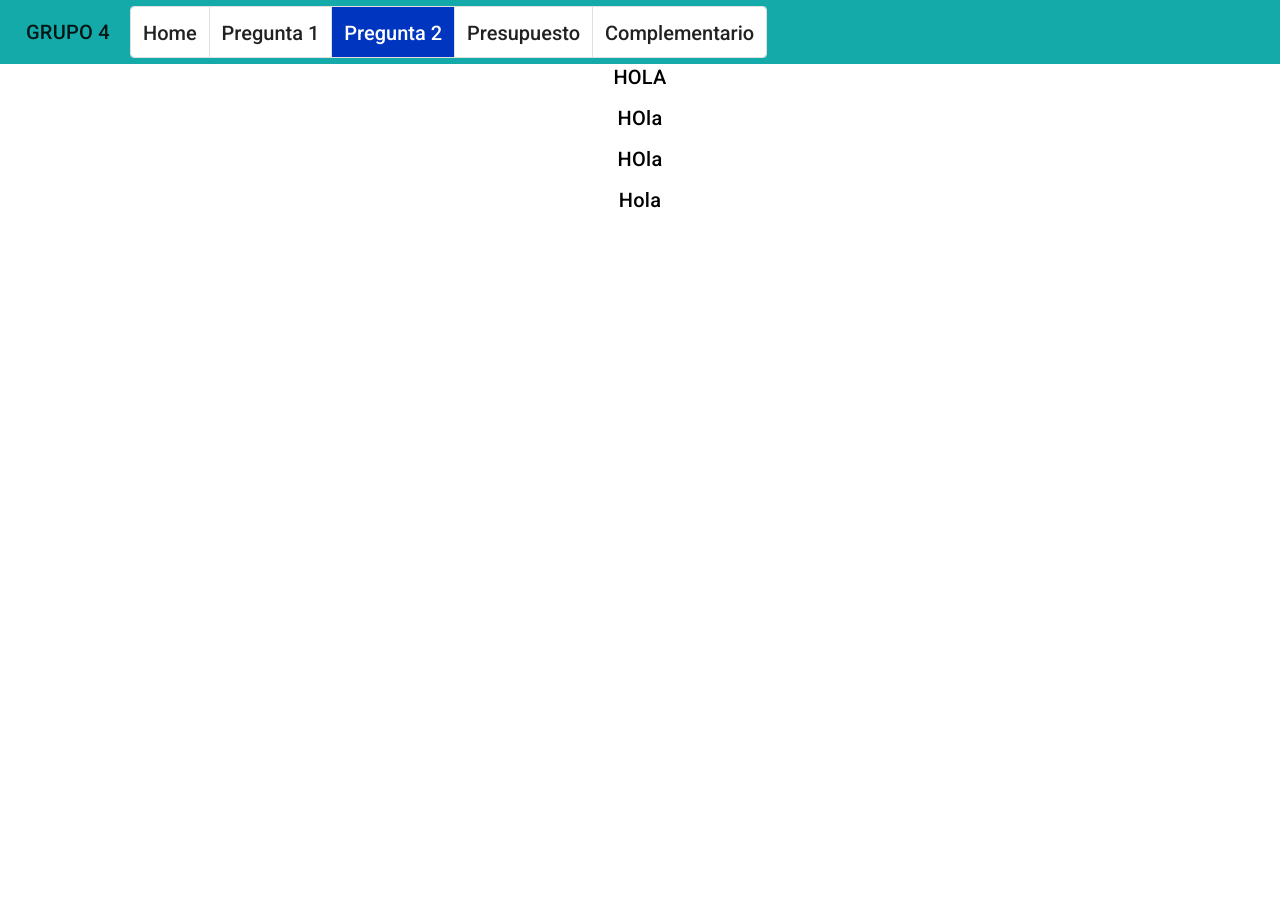
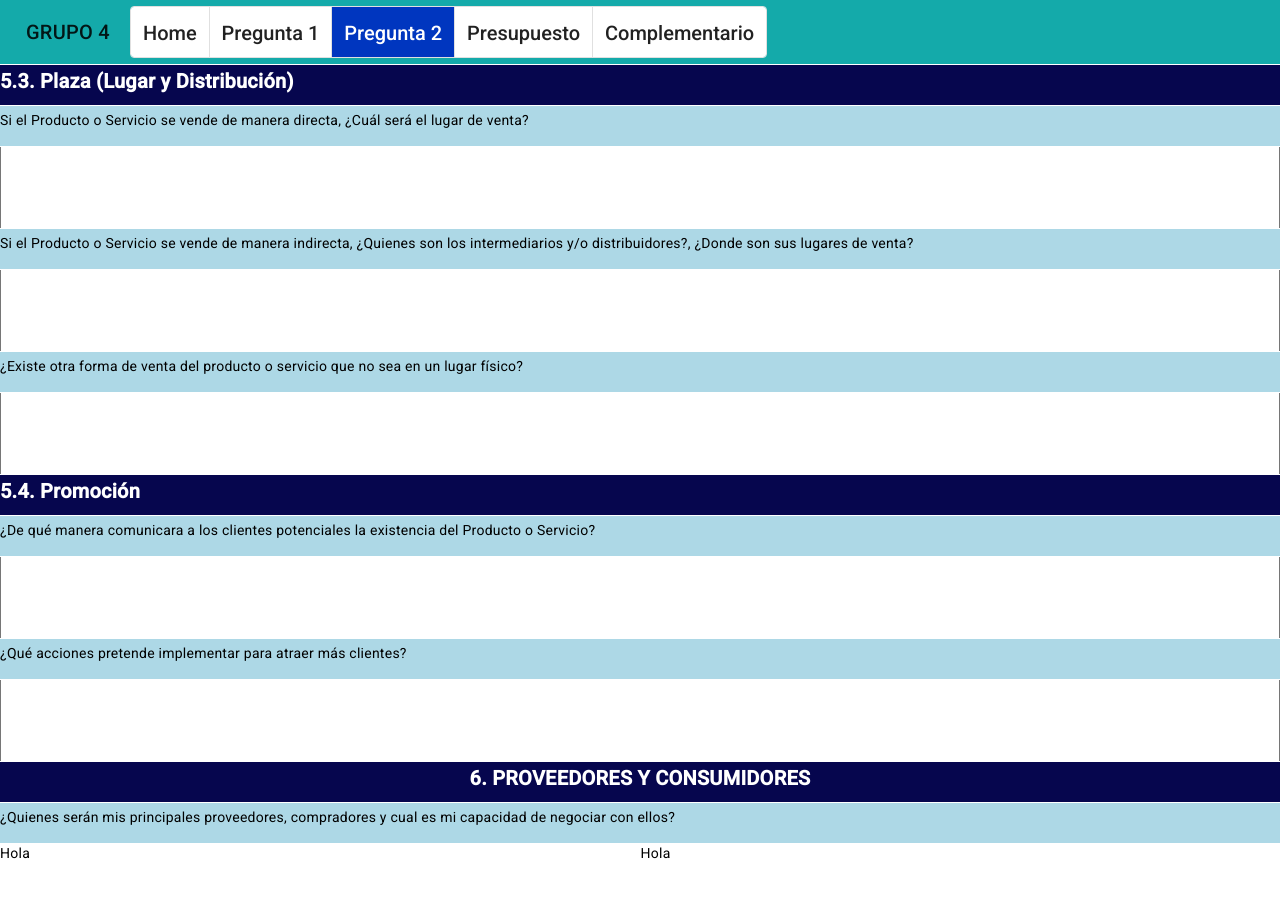
Before and after one commit to vanfranjay/plan-de-negocio, an Angular app in the folder frontend-planDeNegocio/: page /pregunta2 in a window 1280 px wide. Shown: the top 898 px of the page. Before the commit the page ends 800 px from the top, so only its background shows below. Built offline with nearby package versions, Linux system fonts and the light colour scheme.

Commit message:
5.3 y 5.4 terminados

```diff
--- a/frontend-planDeNegocio/src/app/pages/pregunta2/pregunta2.component.html
+++ b/frontend-planDeNegocio/src/app/pages/pregunta2/pregunta2.component.html
@@ -1,16 +1,97 @@
 <div class="contenedor">
   <mat-grid-list [cols]="1" rowHeight="40px">
     <mat-grid-tile [colspan]="1" [rowspan]="1" class="custom-tile">
-      <h2>HOLA</h2>
+      <div class="content fondo__subtitlo grid__centerVertical">
+        <h2 class="texto-bold">5.3. Plaza (Lugar y Distribución)</h2>
+      </div>
     </mat-grid-tile>
     <mat-grid-tile [colspan]="1" [rowspan]="1">
-      <h2>HOla</h2>
+      <div class="content fondo__subtitulo2 grid__centerVertical">
+        <p class="text__mobil">
+          Si el Producto o Servicio se vende de manera directa, ¿Cuál será el
+          lugar de venta?
+        </p>
+      </div>
+    </mat-grid-tile>
+    <mat-grid-tile [colspan]="1" [rowspan]="2" class="expand-tile">
+      <textarea class="custom-textarea" placeholder=""></textarea>
     </mat-grid-tile>
     <mat-grid-tile [colspan]="1" [rowspan]="1">
-      <h2>HOla</h2>
+      <div class="content fondo__subtitulo2 grid__centerVertical">
+        <p class="text__mobil">
+          Si el Producto o Servicio se vende de manera indirecta, ¿Quienes son
+          los intermediarios y/o distribuidores?, ¿Donde son sus lugares de
+          venta?
+        </p>
+      </div>
+    </mat-grid-tile>
+    <mat-grid-tile [colspan]="1" [rowspan]="2" class="expand-tile">
+      <textarea class="custom-textarea" placeholder=""></textarea>
     </mat-grid-tile>
     <mat-grid-tile [colspan]="1" [rowspan]="1">
-      <h2>Hola</h2>
+      <div class="content fondo__subtitulo2 grid__centerVertical">
+        <p class="text__mobil">
+          ¿Existe otra forma de venta del producto o servicio que no sea en un
+          lugar físico?
+        </p>
+      </div>
+    </mat-grid-tile>
+    <mat-grid-tile [colspan]="1" [rowspan]="2" class="expand-tile">
+      <textarea class="custom-textarea" placeholder=""></textarea>
+    </mat-grid-tile>
+    <mat-grid-tile [colspan]="1" [rowspan]="1" class="custom-tile">
+      <div class="content fondo__subtitlo grid__centerVertical">
+        <h2 class="texto-bold">5.4. Promoción</h2>
+      </div>
+    </mat-grid-tile>
+    <mat-grid-tile [colspan]="1" [rowspan]="1">
+      <div class="content fondo__subtitulo2 grid__centerVertical">
+        <p class="text__mobil">
+          ¿De qué manera comunicara a los clientes potenciales la existencia del
+          Producto o Servicio?
+        </p>
+      </div>
+    </mat-grid-tile>
+    <mat-grid-tile [colspan]="1" [rowspan]="2" class="expand-tile">
+      <textarea class="custom-textarea" placeholder=""></textarea>
+    </mat-grid-tile>
+    <mat-grid-tile [colspan]="1" [rowspan]="1">
+      <div class="content fondo__subtitulo2 grid__centerVertical">
+        <p class="text__mobil">
+          ¿Qué acciones pretende implementar para atraer más clientes?
+        </p>
+      </div>
+    </mat-grid-tile>
+    <mat-grid-tile [colspan]="1" [rowspan]="2" class="expand-tile">
+      <textarea class="custom-textarea" placeholder=""></textarea>
+    </mat-grid-tile>
+    <mat-grid-tile [colspan]="1" [rowspan]="1" class="custom-tile">
+      <div class="content fondo__subtitlo grid__centerVertical grid__centerhorizontal">
+        <h2 class="texto-bold">6. PROVEEDORES Y CONSUMIDORES</h2>
+      </div>
+    </mat-grid-tile>
+    <mat-grid-tile [colspan]="1" [rowspan]="1">
+      <div class="content fondo__subtitulo2 grid__centerVertical">
+        <p class="text__mobil">
+          ¿Quienes serán mis principales proveedores, compradores y cual es mi capacidad de negociar con ellos?
+        </p>
+      </div>
+    </mat-grid-tile>
+  </mat-grid-list>
+  <mat-grid-list [cols]="colSize" rowHeight="400px">
+    <mat-grid-tile [colspan]="1" [rowspan]="1">
+      <div class="content">
+        <p class="">
+          Hola
+        </p>
+      </div>
+    </mat-grid-tile>
+    <mat-grid-tile [colspan]="1" [rowspan]="1">
+      <div class="content">
+        <p class="">
+          Hola
+        </p>
+      </div>
     </mat-grid-tile>
   </mat-grid-list>
 </div>
--- a/frontend-planDeNegocio/src/app/pages/pregunta2/pregunta2.component.scss
+++ b/frontend-planDeNegocio/src/app/pages/pregunta2/pregunta2.component.scss
@@ -6,3 +6,53 @@
   align-items: flex-start; /* Alineación vertical al inicio */
   justify-content: flex-start; /* Alineación horizontal al inicio */
 }
+.content{
+  width: 100%;
+  height: 100%;
+}
+.texto-bold{
+  font-weight: bold;
+}
+.fondo__subtitlo{
+  background-color: rgb(6, 6, 78);
+  color: #fff;
+}
+.fondo__subtitulo2{
+  background-color: lightblue;
+}
+.grid__centerVertical{
+  display: grid;
+  align-items: center;
+}
+.custom-textarea{
+  width: 100%;
+  height: 100px;
+  resize: none;
+  overflow: auto;
+  padding: 10px;
+  padding-top: 35px;
+}
+.expand-tile {
+  width: 100%;
+  height: 100%;
+  display: flex;
+  flex-direction: column;
+}
+.grid__centerhorizontal{
+  justify-items: center;
+}
+@media (max-width: 600px) {
+  .text__mobil{
+    font-size: 12px;
+  }
+}
+@media (max-width: 599px){
+  .contenedor {
+    padding-top: 55px;
+  }
+}
+@media (max-width: 450px){
+  .text__mobil{
+    font-size: 10px;
+  }
+}
```
